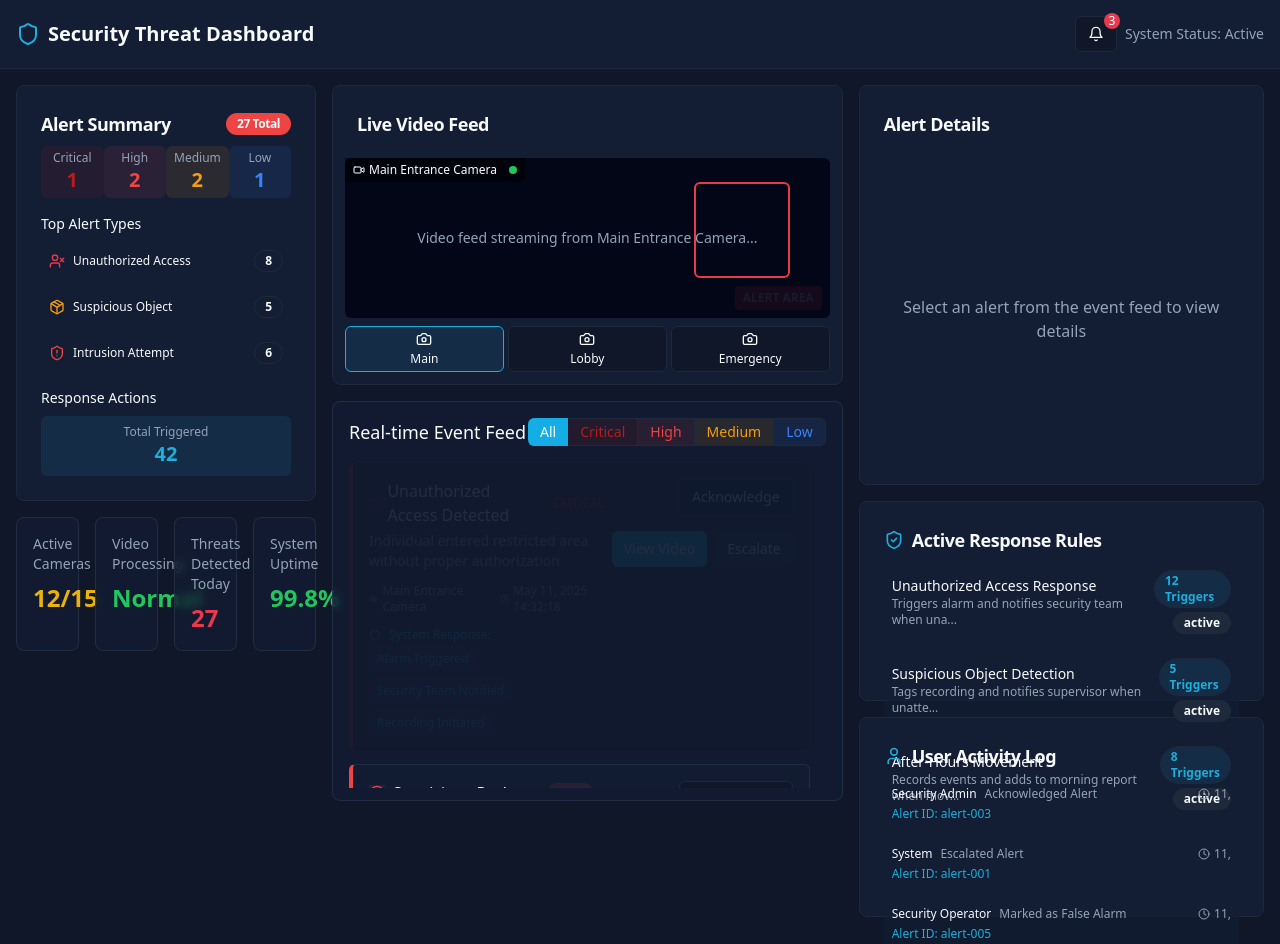
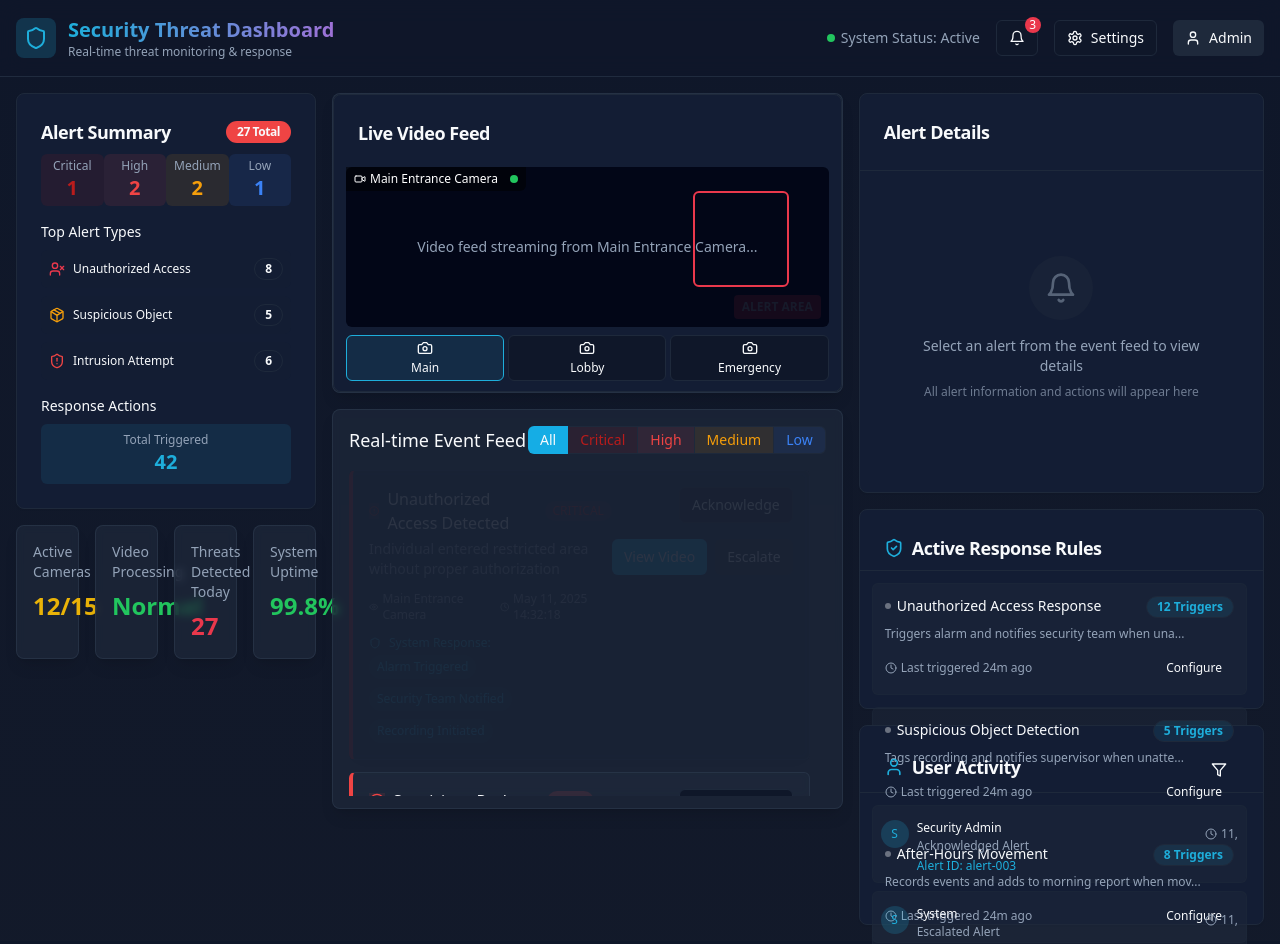
Before and after one commit to Gilbert-2/security-threat-detection, a React (Vite) app: page / in a window 1280 px wide. Shown: the top 944 px of the page. Built offline with nearby package versions, Linux system fonts and the light colour scheme.

Commit message:
Refactor: Improve UI design and presentation
This commit refactors the UI to improve its design and presentation.

```diff
--- a/src/components/AlertDetails.tsx
+++ b/src/components/AlertDetails.tsx
@@ -1,7 +1,7 @@
 
 import { Card, CardContent, CardHeader, CardTitle } from "./ui/card";
 import { AlertItemProps } from "./AlertItem";
-import { AlertCircle, Camera, Clock, ShieldAlert } from "lucide-react";
+import { AlertCircle, Camera, Clock, ShieldAlert, Eye, CheckCircle, Bell } from "lucide-react";
 import { cn } from "@/lib/utils";
 import { Button } from "./ui/button";
 import { Badge } from "./ui/badge";
@@ -18,16 +18,31 @@ export const AlertDetails = ({ selectedAlert }: AlertDetailsProps) => {
     critical: "text-alert-critical",
   };
 
+  const severityBg: Record<string, string> = {
+    low: "bg-alert-low/10",
+    medium: "bg-alert-medium/10",
+    high: "bg-alert-high/10",
+    critical: "bg-alert-critical/10",
+  };
+
   if (!selectedAlert) {
     return (
       <Card className="h-full">
-        <CardHeader>
+        <CardHeader className="border-b">
           <CardTitle className="text-lg">Alert Details</CardTitle>
         </CardHeader>
-        <CardContent className="flex h-[calc(100%-60px)] items-center justify-center">
-          <p className="text-muted-foreground text-center">
-            Select an alert from the event feed to view details
-          </p>
+        <CardContent className="flex h-[calc(100%-60px)] items-center justify-center flex-col">
+          <div className="p-4 text-center">
+            <div className="mx-auto w-16 h-16 rounded-full bg-slate-800/50 flex items-center justify-center mb-4">
+              <Bell className="h-8 w-8 text-muted-foreground/50" />
+            </div>
+            <p className="text-muted-foreground text-sm">
+              Select an alert from the event feed to view details
+            </p>
+            <p className="text-xs text-muted-foreground/70 mt-2">
+              All alert information and actions will appear here
+            </p>
+          </div>
         </CardContent>
       </Card>
     );
@@ -35,7 +50,7 @@ export const AlertDetails = ({ selectedAlert }: AlertDetailsProps) => {
 
   return (
     <Card className="h-full overflow-hidden">
-      <CardHeader className="pb-2">
+      <CardHeader className="pb-3 border-b">
         <div className="flex justify-between items-center">
           <CardTitle className="text-lg flex items-center gap-2">
             <AlertCircle className={cn("h-5 w-5", severityColors[selectedAlert.severity])} />
@@ -45,57 +60,64 @@ export const AlertDetails = ({ selectedAlert }: AlertDetailsProps) => {
             variant="outline"
             className={cn(
               "uppercase font-bold",
-              severityColors[selectedAlert.severity]
+              severityColors[selectedAlert.severity],
+              severityBg[selectedAlert.severity]
             )}
           >
             {selectedAlert.severity}
           </Badge>
         </div>
       </CardHeader>
-      <CardContent className="space-y-4 overflow-y-auto h-[calc(100%-60px)]">
+      <CardContent className="space-y-4 overflow-y-auto h-[calc(100%-60px)] p-4">
         <div>
           <h3 className="text-lg font-medium">{selectedAlert.title}</h3>
           <p className="text-muted-foreground">{selectedAlert.description}</p>
         </div>
 
         <div className="grid grid-cols-2 gap-2 text-sm">
-          <div className="flex items-center gap-2">
+          <div className="flex items-center gap-2 p-2 bg-slate-800/50 rounded-lg">
             <Camera className="h-4 w-4 text-security-blue" />
             <span className="text-muted-foreground">Camera:</span>
-            <span>{selectedAlert.camera}</span>
+            <span className="font-medium">{selectedAlert.camera}</span>
           </div>
-          <div className="flex items-center gap-2">
+          <div className="flex items-center gap-2 p-2 bg-slate-800/50 rounded-lg">
             <Clock className="h-4 w-4 text-security-blue" />
             <span className="text-muted-foreground">Time:</span>
-            <span>{selectedAlert.timestamp}</span>
+            <span className="font-medium">{selectedAlert.timestamp}</span>
           </div>
         </div>
 
         {selectedAlert.imageUrl ? (
-          <div>
-            <h4 className="text-sm font-medium mb-2">Visual Evidence</h4>
-            <div className="bg-black/40 rounded-md h-36 flex items-center justify-center">
+          <div className="bg-slate-900 rounded-md h-36 flex items-center justify-center border border-slate-800">
+            <span className="text-muted-foreground text-xs">
+              [Image snapshot would appear here]
+            </span>
+          </div>
+        ) : (
+          <div className="bg-slate-900 rounded-md h-36 flex items-center justify-center border border-slate-800">
+            <div className="text-center">
+              <Eye className="h-8 w-8 text-muted-foreground/30 mx-auto mb-2" />
               <span className="text-muted-foreground text-xs">
-                [Image snapshot would appear here]
+                No image available
               </span>
             </div>
           </div>
-        ) : null}
+        )}
 
         <div>
-          <h4 className="text-sm font-medium mb-2">Detection Confidence</h4>
-          <div className="w-full bg-slate-700 rounded-full h-2">
+          <h4 className="text-sm font-medium mb-2 flex items-center gap-2">
+            <span>Detection Confidence</span>
+            <span className="text-xs text-muted-foreground font-normal">{selectedAlert.confidence || 85}%</span>
+          </h4>
+          <div className="w-full bg-slate-800 rounded-full h-2">
             <div
               className={cn(
                 "h-2 rounded-full",
                 selectedAlert.confidence && selectedAlert.confidence > 80 ? "bg-security-blue" :
                 selectedAlert.confidence && selectedAlert.confidence > 60 ? "bg-alert-medium" : "bg-alert-high"
               )}
-              style={{ width: `${selectedAlert.confidence}%` }}
+              style={{ width: `${selectedAlert.confidence || 85}%` }}
             />
-          </div>
-          <div className="text-right text-xs mt-1">
-            {selectedAlert.confidence}%
           </div>
         </div>
 
@@ -109,8 +131,9 @@ export const AlertDetails = ({ selectedAlert }: AlertDetailsProps) => {
               {selectedAlert.responseActions.map((action, index) => (
                 <li
                   key={index}
-                  className="text-sm bg-security-blue/10 text-security-blue px-3 py-2 rounded-md"
+                  className="text-sm bg-security-blue/10 text-security-blue px-3 py-2 rounded-md flex items-center gap-2"
                 >
+                  <CheckCircle className="h-3 w-3" />
                   {action}
                 </li>
               ))}
@@ -118,11 +141,9 @@ export const AlertDetails = ({ selectedAlert }: AlertDetailsProps) => {
           </div>
         )}
 
-        <div className="flex gap-2 pt-2">
+        <div className="grid grid-cols-2 gap-3 pt-2">
           <Button className="w-full">Acknowledge</Button>
           <Button className="w-full" variant="outline">False Alarm</Button>
-        </div>
-        <div className="flex gap-2">
           <Button className="w-full" variant="secondary">View Live Feed</Button>
           <Button className="w-full" variant="destructive">Escalate</Button>
         </div>
--- a/src/components/Header.tsx
+++ b/src/components/Header.tsx
@@ -1,5 +1,5 @@
 
-import { Bell, Shield } from "lucide-react";
+import { Bell, Shield, User, Settings } from "lucide-react";
 import { Button } from "./ui/button";
 import { useToast } from "@/hooks/use-toast";
 
@@ -14,13 +14,22 @@ export const Header = () => {
   };
 
   return (
-    <header className="flex items-center justify-between p-4 bg-card border-b border-border">
-      <div className="flex items-center gap-2">
-        <Shield className="h-6 w-6 text-security-blue" />
-        <h1 className="text-xl font-bold">Security Threat Dashboard</h1>
+    <header className="flex items-center justify-between p-4 bg-slate-900/80 border-b border-slate-700/50 backdrop-blur-md sticky top-0 z-10">
+      <div className="flex items-center gap-3">
+        <div className="flex items-center justify-center w-10 h-10 rounded-lg bg-security-blue/20 text-security-blue">
+          <Shield className="h-6 w-6" />
+        </div>
+        <div>
+          <h1 className="text-xl font-bold bg-gradient-to-r from-security-blue to-accent bg-clip-text text-transparent">Security Threat Dashboard</h1>
+          <p className="text-xs text-muted-foreground">Real-time threat monitoring & response</p>
+        </div>
       </div>
 
-      <div className="flex items-center gap-2">
+      <div className="flex items-center gap-4">
+        <span className="text-sm text-muted-foreground hidden md:flex items-center gap-1.5">
+          <span className="h-2 w-2 bg-green-500 rounded-full"></span>
+          System Status: Active
+        </span>
         <Button
           variant="outline"
           size="sm"
@@ -32,7 +41,14 @@ export const Header = () => {
             3
           </span>
         </Button>
-        <span className="text-sm text-muted-foreground">System Status: Active</span>
+        <Button variant="outline" size="sm" className="gap-2">
+          <Settings className="h-4 w-4" />
+          <span className="hidden md:inline">Settings</span>
+        </Button>
+        <Button variant="secondary" size="sm" className="gap-2">
+          <User className="h-4 w-4" />
+          <span className="hidden md:inline">Admin</span>
+        </Button>
       </div>
     </header>
   );
--- a/src/components/ResponseRulesSummary.tsx
+++ b/src/components/ResponseRulesSummary.tsx
@@ -1,36 +1,48 @@
 
 import { Card, CardContent, CardHeader, CardTitle } from "./ui/card";
-import { ShieldCheck } from "lucide-react";
+import { ShieldCheck, AlertTriangle, Clock } from "lucide-react";
 import { Badge } from "./ui/badge";
 import { responseRules } from "@/data/mockData";
+import { Button } from "./ui/button";
 
 export const ResponseRulesSummary = () => {
   return (
     <Card className="h-full">
-      <CardHeader className="pb-2">
+      <CardHeader className="pb-2 border-b">
         <CardTitle className="text-lg flex items-center gap-2">
           <ShieldCheck className="h-5 w-5 text-security-blue" />
           Active Response Rules
         </CardTitle>
       </CardHeader>
-      <CardContent>
-        <div className="space-y-2 overflow-y-auto max-h-[calc(100%-60px)]">
+      <CardContent className="p-3">
+        <div className="space-y-3 overflow-y-auto max-h-[calc(100%-60px)] pr-1">
           {responseRules.map((rule) => (
             <div
               key={rule.id}
-              className="bg-card/70 p-2 rounded-md flex justify-between items-center"
+              className="bg-slate-800/50 border border-border/50 p-3 rounded-md flex flex-col gap-2 hover:bg-slate-800/80 transition-all"
             >
-              <div>
-                <h4 className="text-sm font-medium">{rule.name}</h4>
-                <p className="text-xs text-muted-foreground">{rule.description.length > 50 ? rule.description.substring(0, 50) + '...' : rule.description}</p>
-              </div>
-              <div className="flex flex-col items-end gap-1">
+              <div className="flex justify-between items-start">
+                <h4 className="text-sm font-medium flex items-center gap-1.5">
+                  {rule.status === "Active" ? (
+                    <span className="h-1.5 w-1.5 bg-green-500 rounded-full"></span>
+                  ) : (
+                    <span className="h-1.5 w-1.5 bg-gray-500 rounded-full"></span>
+                  )}
+                  {rule.name}
+                </h4>
                 <Badge variant="outline" className="bg-security-blue/10 text-security-blue">
                   {rule.triggerCount} Triggers
                 </Badge>
-                <Badge variant="secondary" className="text-xs">
-                  {rule.status}
-                </Badge>
+              </div>
+              <p className="text-xs text-muted-foreground">{rule.description.length > 50 ? rule.description.substring(0, 50) + '...' : rule.description}</p>
+              <div className="flex justify-between items-center mt-1">
+                <div className="flex items-center text-xs text-muted-foreground">
+                  <Clock className="h-3 w-3 mr-1" />
+                  Last triggered 24m ago
+                </div>
+                <Button variant="ghost" size="sm" className="h-7 text-xs">
+                  Configure
+                </Button>
               </div>
             </div>
           ))}
--- a/src/components/UserActivityLog.tsx
+++ b/src/components/UserActivityLog.tsx
@@ -1,28 +1,37 @@
 
 import { Card, CardContent, CardHeader, CardTitle } from "./ui/card";
-import { Clock, User } from "lucide-react";
+import { Clock, User, Filter } from "lucide-react";
 import { userActivities } from "@/data/mockData";
+import { Button } from "./ui/button";
 
 export const UserActivityLog = () => {
   return (
     <Card className="h-full">
-      <CardHeader className="pb-2">
+      <CardHeader className="pb-2 border-b flex-row flex items-center justify-between">
         <CardTitle className="text-lg flex items-center gap-2">
           <User className="h-5 w-5 text-security-blue" />
-          User Activity Log
+          User Activity
         </CardTitle>
+        <Button variant="ghost" size="sm" className="h-7">
+          <Filter className="h-3.5 w-3.5" />
+        </Button>
       </CardHeader>
-      <CardContent>
-        <div className="space-y-2 overflow-y-auto max-h-[calc(100%-60px)]">
+      <CardContent className="p-3">
+        <div className="space-y-2 overflow-y-auto max-h-[calc(100%-60px)] pr-1">
           {userActivities.map((activity) => (
             <div
               key={activity.id}
-              className="bg-card/70 p-2 rounded-md"
+              className="bg-slate-800/50 border border-border/50 p-2 rounded-md hover:bg-slate-800/80 transition-all"
             >
               <div className="flex justify-between items-center">
                 <div className="flex items-center gap-2">
-                  <span className="font-medium text-xs">{activity.user}</span>
-                  <span className="text-xs text-muted-foreground">{activity.action}</span>
+                  <div className="h-7 w-7 rounded-full bg-security-blue/20 flex items-center justify-center text-security-blue text-xs">
+                    {activity.user.charAt(0).toUpperCase()}
+                  </div>
+                  <div>
+                    <span className="font-medium text-xs">{activity.user}</span>
+                    <p className="text-xs text-muted-foreground">{activity.action}</p>
+                  </div>
                 </div>
                 <div className="flex items-center gap-1 text-xs text-muted-foreground">
                   <Clock className="h-3 w-3" />
@@ -30,7 +39,7 @@ export const UserActivityLog = () => {
                 </div>
               </div>
               {activity.alertId && (
-                <div className="mt-1 text-xs text-security-blue">
+                <div className="mt-1 text-xs text-security-blue ml-9">
                   Alert ID: {activity.alertId}
                 </div>
               )}
--- a/src/index.css
+++ b/src/index.css
@@ -56,7 +56,7 @@
   }
 
   .security-glass {
-    @apply backdrop-blur-sm bg-card/70 border border-slate-700/50;
+    @apply backdrop-blur-sm bg-slate-800/70 border border-slate-700/50 shadow-lg;
   }
 
   .alert-pulse {
@@ -66,4 +66,43 @@
   .alert-critical {
     @apply animate-alert-blink;
   }
+
+  .dashboard-grid {
+    @apply grid grid-cols-1 lg:grid-cols-12 gap-4 p-4;
+  }
+
+  .dashboard-card {
+    @apply rounded-lg border border-slate-700/50 bg-card shadow-md;
+  }
+
+  .card-header {
+    @apply px-4 py-3 border-b border-slate-700/50 flex items-center justify-between;
+  }
+
+  .card-content {
+    @apply p-4;
+  }
+
+  .threat-gradient {
+    @apply bg-gradient-to-r from-security-navy to-slate-900;
+  }
 }
+
+@keyframes pulse {
+  0%, 100% { opacity: 1; }
+  50% { opacity: 0.5; }
+}
+
+@keyframes blink {
+  0%, 100% { opacity: 1; }
+  50% { opacity: 0; }
+}
+
+@layer utilities {
+  .animate-pulse-slow {
+    animation: pulse 4s cubic-bezier(0.4, 0, 0.6, 1) infinite;
+  }
+  .animate-alert-blink {
+    animation: blink 1s ease-in-out infinite;
+  }
+}
--- a/src/pages/Index.tsx
+++ b/src/pages/Index.tsx
@@ -19,9 +19,9 @@ const Index = () => {
   };
 
   return (
-    <div className="min-h-screen flex flex-col">
+    <div className="min-h-screen flex flex-col bg-gradient-to-b from-background to-security-navy/30">
       <Header />
-      <main className="flex-grow p-4 grid grid-cols-1 lg:grid-cols-12 gap-4">
+      <main className="flex-grow dashboard-grid">
         {/* Column 1 (Left - Narrower) */}
         <div className="lg:col-span-3 space-y-4">
           <AlertsSummary />
@@ -30,7 +30,7 @@ const Index = () => {
 
         {/* Column 2 (Center - Widest) */}
         <div className="lg:col-span-5 space-y-4">
-          <div className="h-[300px]">
+          <div className="h-[300px] security-glass rounded-lg overflow-hidden">
             <VideoFeed selectedCameraId={selectedAlert?.camera || "Main Entrance Camera"} />
           </div>
           <div className="h-[calc(100vh-500px)] min-h-[400px]">
```
